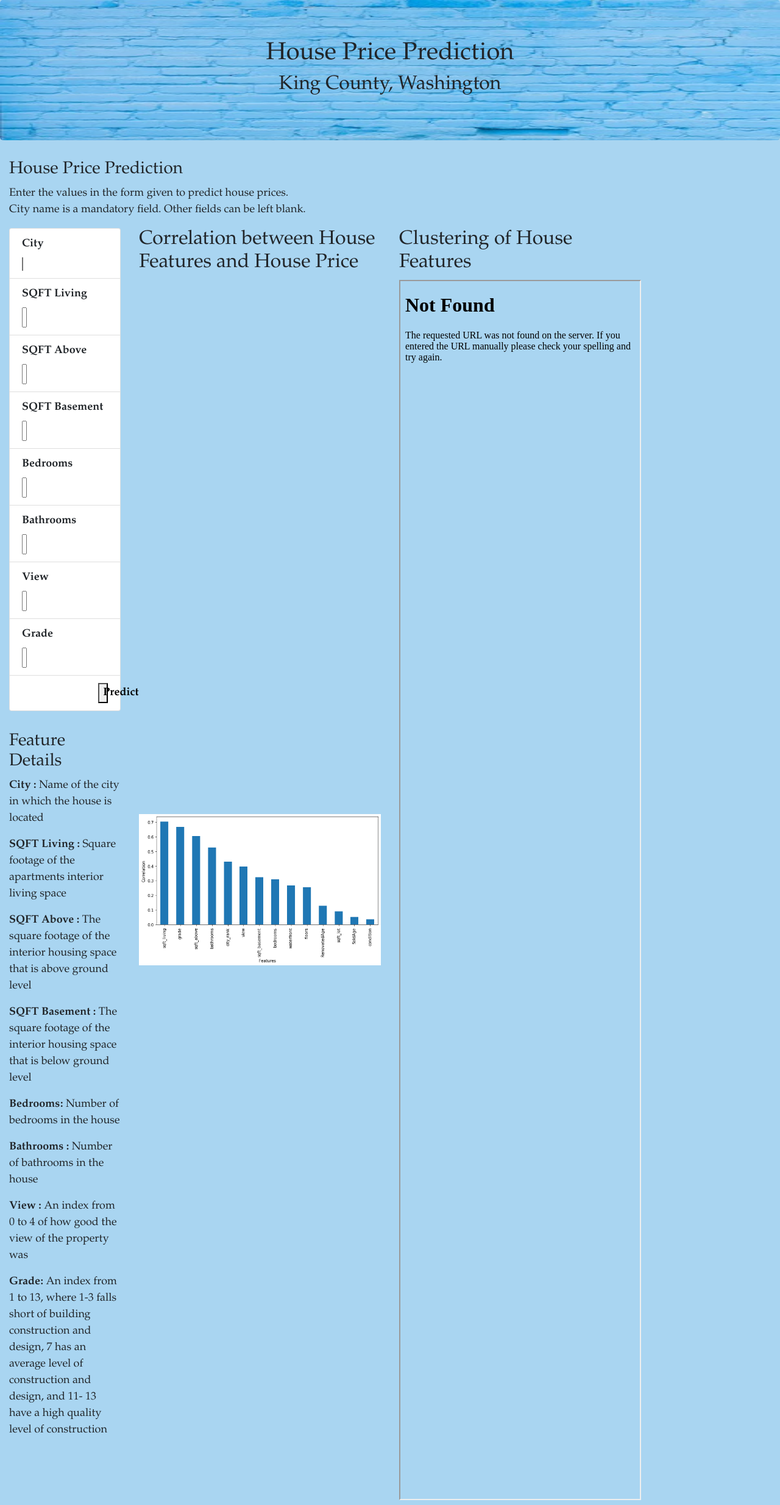
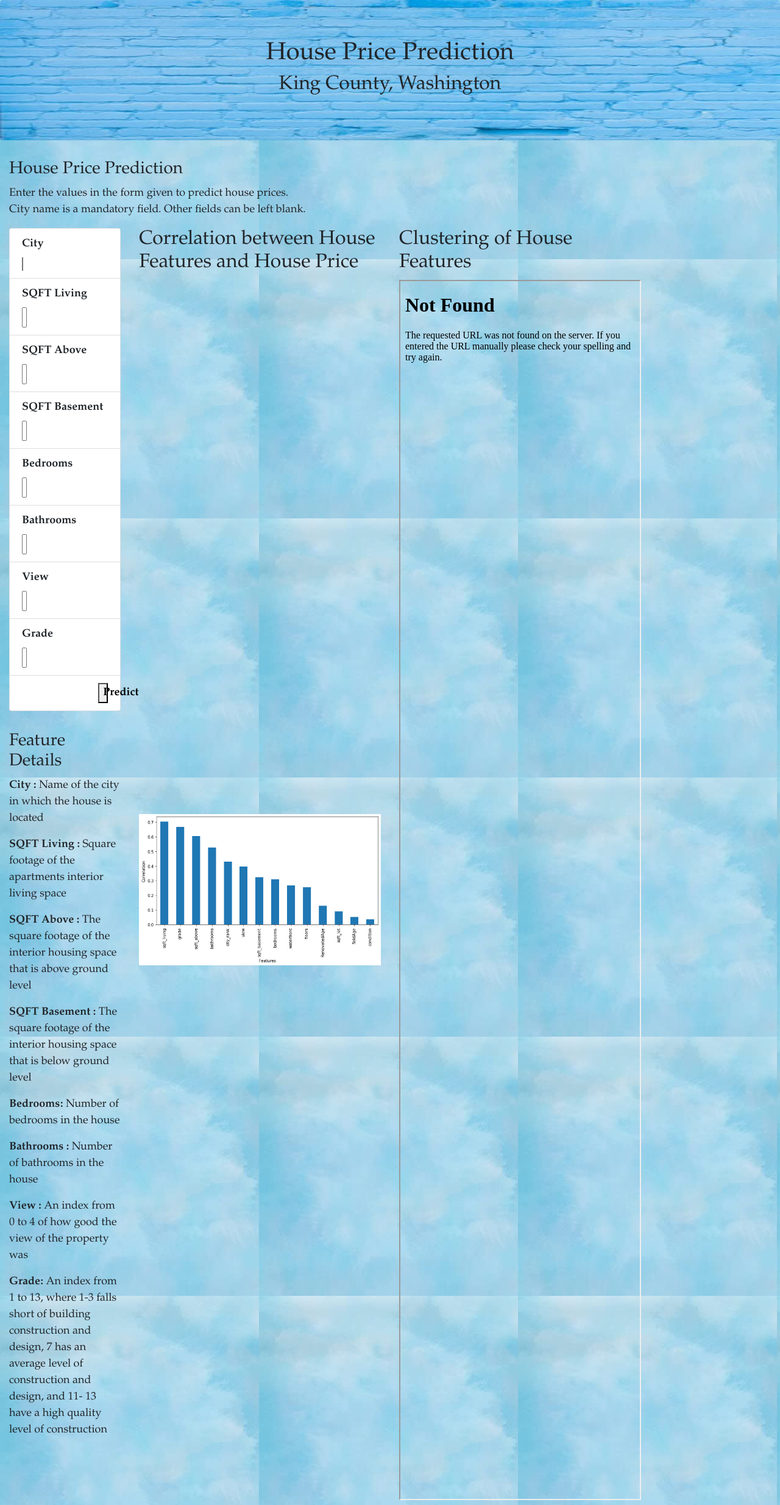
Before and after one commit to ElizMishina/Data_analytics_Bootcamp_Project, a Flask app: page / in a window 1280 px wide. Shown: the whole page at 61% size. Run offline with Flask 2, Linux system fonts and the light colour scheme; parts of the project's set-up code (start-up, migrations or seed data) failed here and were passed over; some libraries are stand-ins or nearby versions.

Commit message:
gtml edit

```diff
--- a/Machine_Learning_Model/templates/index.html
+++ b/Machine_Learning_Model/templates/index.html
@@ -24,10 +24,9 @@
 </head>
 
 <style>
+    body {background-image: url(../static/styles/background.jpg);
 
-    body {background-color: #a9d5f1;
         font-family:Garamond;}
-
 </style>
 
 <body>
```
Also changed, not shown: Machine_Learning_Model/static/styles/background.jpg.
